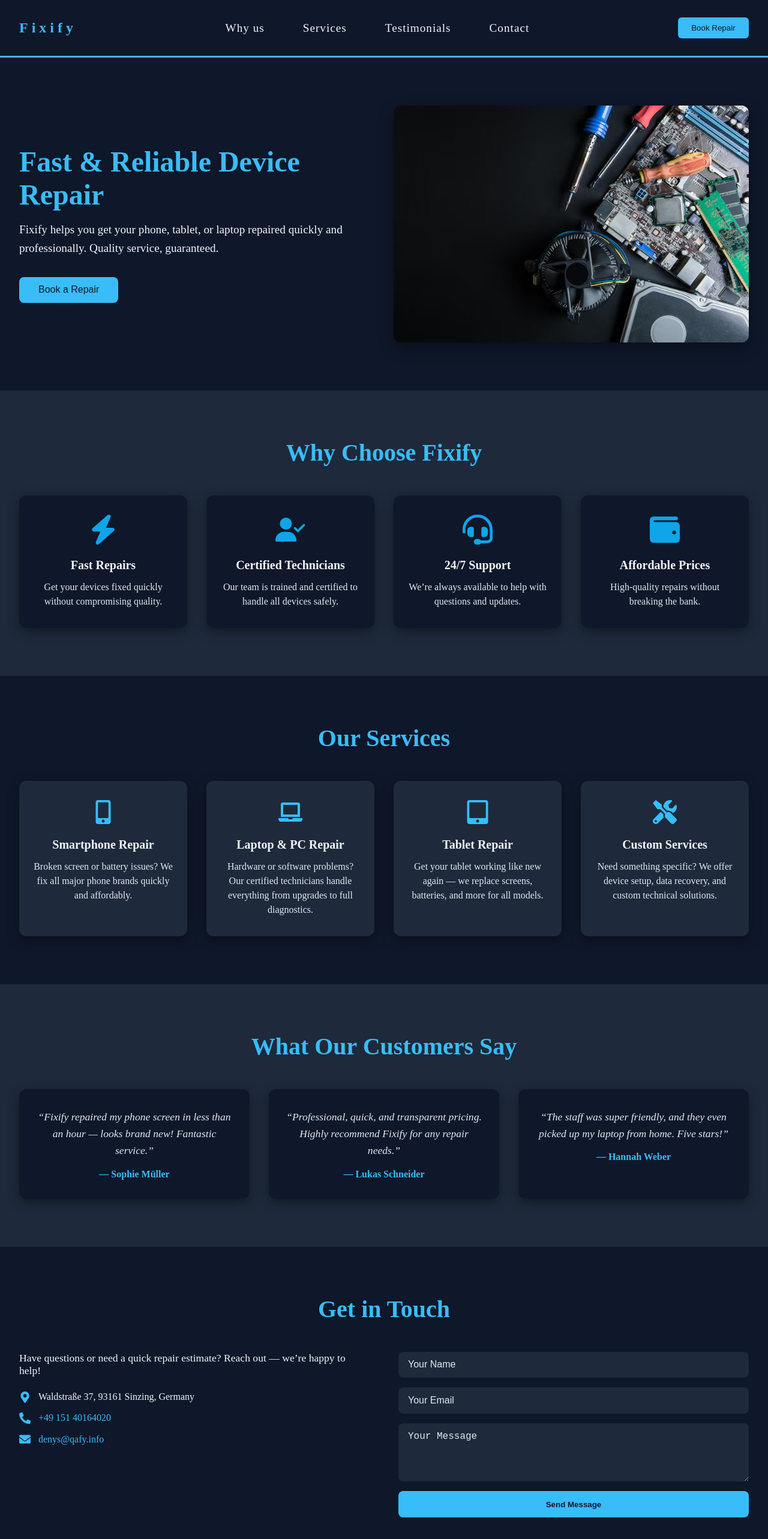
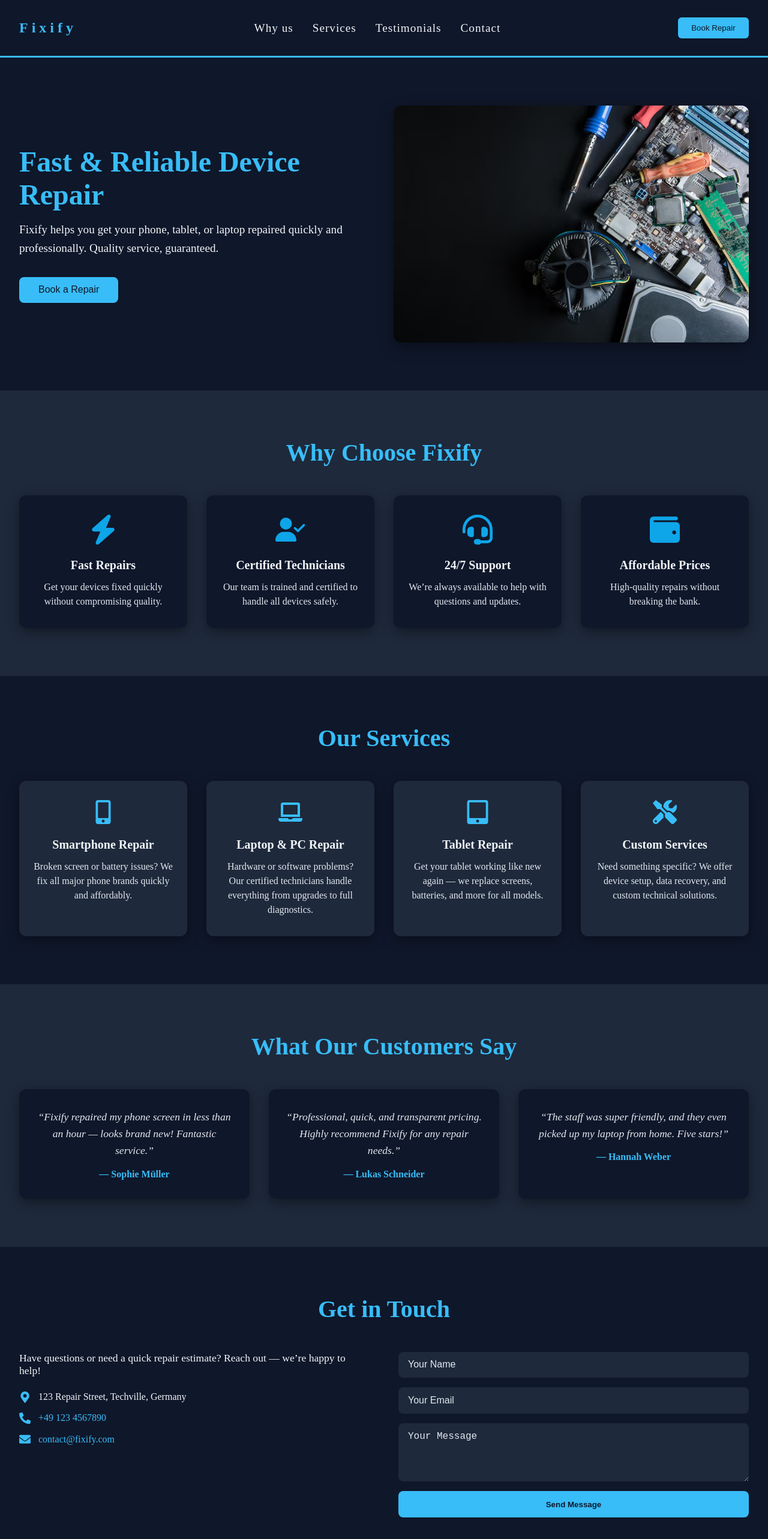
Before and after one commit to Gagun45/fixify, a React (Vite) app: page / in a window 1280 px wide. Shown: the top 2566 px of the page at 60% size. Built offline with nearby package versions, Linux system fonts and the light colour scheme.

Commit message:
contact info fixed

```diff
--- a/src/components/Contact/FormContainer/FormContainer.tsx
+++ b/src/components/Contact/FormContainer/FormContainer.tsx
@@ -9,6 +9,7 @@ const FormContainer = () => {
         alert(
           "Thanks for your message! 👋\n\nThis is just a demo frontend app — the form doesn`t actually submit data."
         );
+        (e.target as HTMLFormElement).reset();
       }}
     >
       <input type="text" name="name" placeholder="Your Name" required />
--- a/src/components/Contact/TextContainer/TextContainer.tsx
+++ b/src/components/Contact/TextContainer/TextContainer.tsx
@@ -12,15 +12,15 @@ const TextContainer = () => {
       <ul className={styles.details}>
         <li>
           <FaMapMarkerAlt className={styles.icon} />
-          <span>Waldstraße 37, 93161 Sinzing, Germany</span>
+          <span>123 Repair Street, Techville, Germany</span>
         </li>
         <li>
           <FaPhoneAlt className={styles.icon} />
-          <a href="tel:+4915140164020">+49 151 40164020</a>
+          <a href="tel:+491234567890">+49 123 4567890</a>
         </li>
         <li>
           <FaEnvelope className={styles.icon} />
-          <a href="mailto:denys@qafy.info">denys@qafy.info</a>
+          <a href="mailto:contact@fixify.com">contact@fixify.com</a>
         </li>
       </ul>
     </div>
--- a/src/components/Header/Header.module.css
+++ b/src/components/Header/Header.module.css
@@ -30,7 +30,7 @@
     list-style: none;
     display: flex;
     align-items: center;
-    gap: 4rem;
+    gap: 2rem;
 }
 
 .nav a {
```
